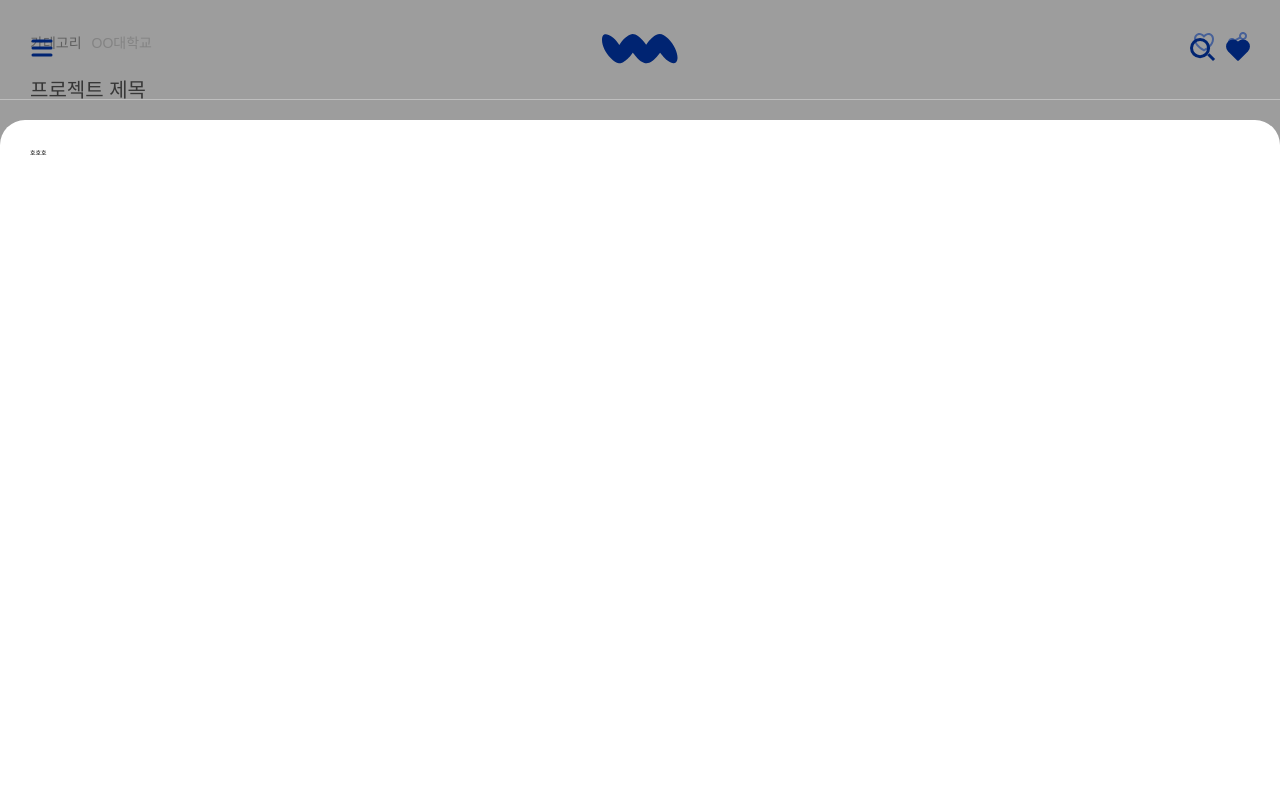
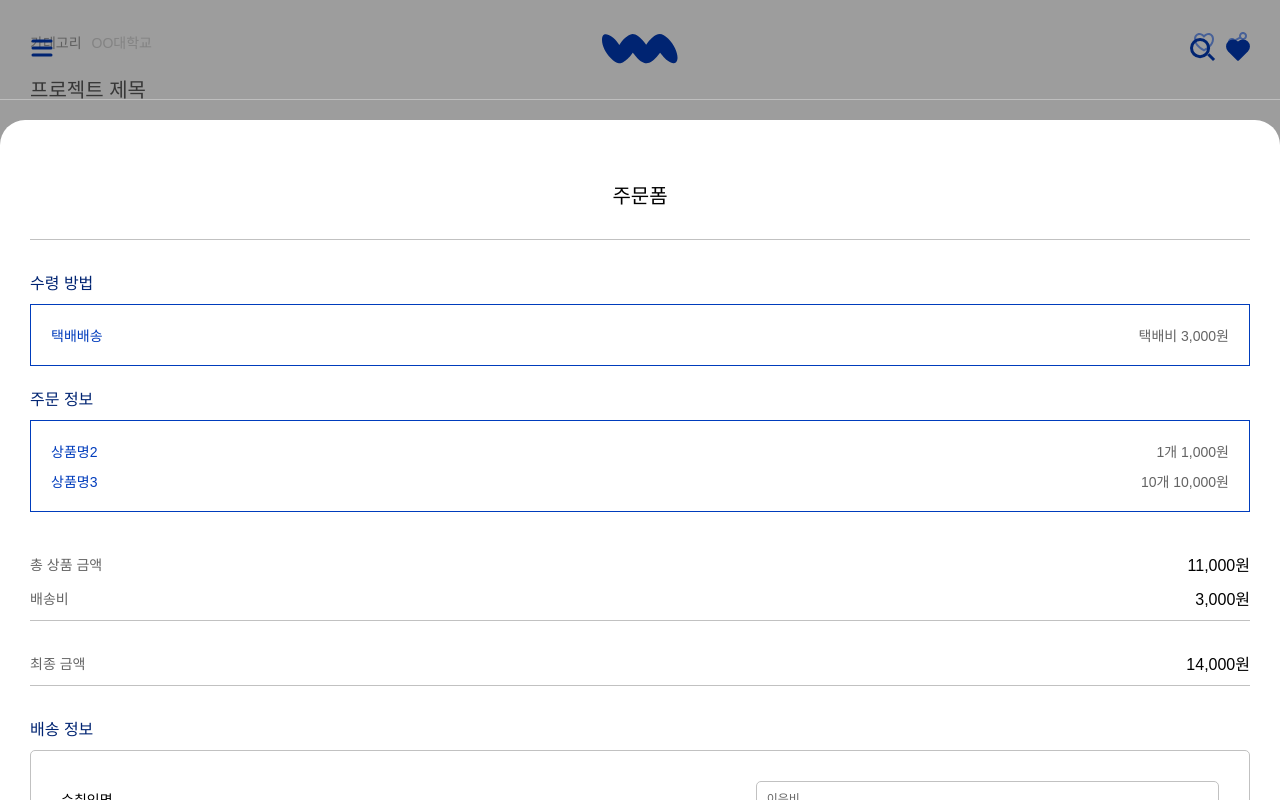
Before and after one commit to WOWMKT/Web, a React (Create React App) app: page /goods/detail in a window 1280 px wide. Both pictures are taken after a click on the button "구매하기". Shown: the part 429-1229 px from the top of the page. Built offline with nearby package versions, Linux system fonts and the light colour scheme.

Commit message:
[feat]CommonModal컴포

```diff
--- a/src/components/common/CommonModal.jsx
+++ b/src/components/common/CommonModal.jsx
@@ -1,9 +1,14 @@
-import React, { useEffect } from 'react';
+import React, { useEffect, useRef } from 'react';
 import styled from 'styled-components';
 import { useModal } from './ModalContext';
+import useClickOutside from '../../hooks/useClickoutside';
 
 const CommonModal = ({ children }) => {
   const { isModalOpen, closeModal } = useModal();
+
+  //외부클릭 모달 닫기 hook
+  const modalRef = useRef(null);
+  useClickOutside(modalRef, closeModal);
 
   useEffect(() => {
     const handleEscape = (event) => {
@@ -20,11 +25,29 @@ const CommonModal = ({ children }) => {
   }, [isModalOpen, closeModal]);
 
   return (
-    <ModalWrapper isOpen={isModalOpen} onClick={closeModal}>
-      <ModalContent>{children}</ModalContent>
+    <ModalWrapper isOpen={isModalOpen} ref={modalRef}>
+      <ModalContent>
+        <Title>주문폼</Title>
+        {children}
+      </ModalContent>
     </ModalWrapper>
   );
 };
+
+const Title = styled.div`
+  color: var(--black, #000);
+  font-size: 2rem;
+  font-style: normal;
+  font-weight: 500;
+  line-height: normal;
+  text-transform: capitalize;
+
+  width: 100%;
+  display: flex;
+  justify-content: center;
+  padding: 3rem;
+  border-bottom: 1px solid #c1c1c1;
+`;
 
 const ModalWrapper = styled.div`
   display: ${(props) => (props.isOpen ? 'flex' : 'none')};
@@ -44,6 +67,8 @@ const ModalContent = styled.div`
   border-radius: 2.5rem 2.5rem 0 0;
   height: 85%;
   padding: 3rem;
+
+  overflow-y: auto;
 `;
 
 export default CommonModal;
--- a/src/components/goods/GoodsDetail.js
+++ b/src/components/goods/GoodsDetail.js
@@ -6,10 +6,12 @@ import styled from 'styled-components';
 import BorderHeartIcon from '../../assets/icon/BorderHeartIcon';
 import CommonModal from '../common/CommonModal';
 import { useModal } from '../common/ModalContext';
+import OrderForm from './OrderForm';
 
 const GoodsDetail = () => {
   const { isModalOpen, openModal, closeModal } = useModal();
   return (
+    <>
       <Wrapper>
         <GoodsImg></GoodsImg>
         <GoodsInfoBox>
@@ -38,9 +40,9 @@ const GoodsDetail = () => {
         <GoodsImg></GoodsImg>
         <GoodsInfoBox>
           프로젝트 상품에 대한 내용입니다. 이러한 글은 판매자가 미리 등록하는
-        글로, 사진과 글을 임의로 순서를 정해 배치할 수 있습니다. 사진의 경우에는
-        좌우에 마진 값이 벗지만 글의 경우에는 화면의 좌우에 여백을 두도록
-        합니다.{' '}
+          글로, 사진과 글을 임의로 순서를 정해 배치할 수 있습니다. 사진의
+          경우에는 좌우에 마진 값이 벗지만 글의 경우에는 화면의 좌우에 여백을
+          두도록 합니다.{' '}
           <CommonButton
             type={'fillBlue'}
             children={'구매하기'}
@@ -48,8 +50,9 @@ const GoodsDetail = () => {
             onClick={openModal}
           />
         </GoodsInfoBox>
-      <CommonModal children={<h1>호호호</h1>}></CommonModal>
       </Wrapper>
+      <CommonModal children={<OrderForm />}></CommonModal>
+    </>
   );
 };
 
--- /dev/null
+++ b/src/components/goods/OrderForm.js
@@ -0,0 +1,11 @@
+import React, { useEffect } from 'react';
+import OrderDetail from '../myInfo/OrderDetail';
+const OrderForm = () => {
+  return (
+    <>
+      <OrderDetail isInput={true} />
+    </>
+  );
+};
+
+export default OrderForm;
--- a/src/components/myInfo/OrderDetail.js
+++ b/src/components/myInfo/OrderDetail.js
@@ -4,7 +4,7 @@ import OrderItem from './OrderItem';
 import CommonInput from '../common/CommonInput';
 import styled from 'styled-components';
 
-const OrderDetail = ({ isSeller = true }) => {
+const OrderDetail = ({ isSeller = true, isInput = false }) => {
   const dummyData = {
     date: '2023.10.14',
     state: '확인 중',
@@ -15,8 +15,11 @@ const OrderDetail = ({ isSeller = true }) => {
   };
   return (
     <Wrapper>
-      <BackTopBar children={'주문상세'} />
-      <OrderBody>
+      {!isInput && <BackTopBar children={'주문상세'} />}
+
+      <OrderBody isInput={isInput}>
+        {!isInput && (
+          <>
             <OrderHeader>
               <ColumnBox>
                 <CaptionGray>no.123124124</CaptionGray>
@@ -28,6 +31,9 @@ const OrderDetail = ({ isSeller = true }) => {
               {isSeller && <SmallBut>주문 취소 수락</SmallBut>}
             </OrderHeader>
             <OrderItem order={dummyData} isDateShow={false} />
+          </>
+        )}
+
         <ColumnBox>
           <SubTitle>수령 방법</SubTitle>
           <PriceInfoBox>
@@ -192,8 +198,17 @@ const OrderBody = styled.div`
   display: flex;
   flex-direction: column;
 
-  padding: 3rem;
+  padding-top: 3rem;
   gap: 3rem;
+
+  height: 100%;
+
+  ${({ isInput }) =>
+    !isInput &&
+    `
+    padding-left: 3rem;
+    padding-right: 3rem;
+  `}
 `;
 
 const ColumnBox = styled.div`
--- /dev/null
+++ b/src/hooks/useClickoutside.jsx
@@ -0,0 +1,19 @@
+import { useEffect, useRef } from 'react';
+
+const useClickOutside = (ref, callback) => {
+  useEffect(() => {
+    const handleClickOutside = (event) => {
+      if (ref.current && !ref.current.contains(event.target)) {
+        callback();
+      }
+    };
+
+    document.addEventListener('mousedown', handleClickOutside);
+
+    return () => {
+      document.removeEventListener('mousedown', handleClickOutside);
+    };
+  }, [ref, callback]);
+};
+
+export default useClickOutside;
```
Lines whose indentation alone changed are shown as unchanged.
